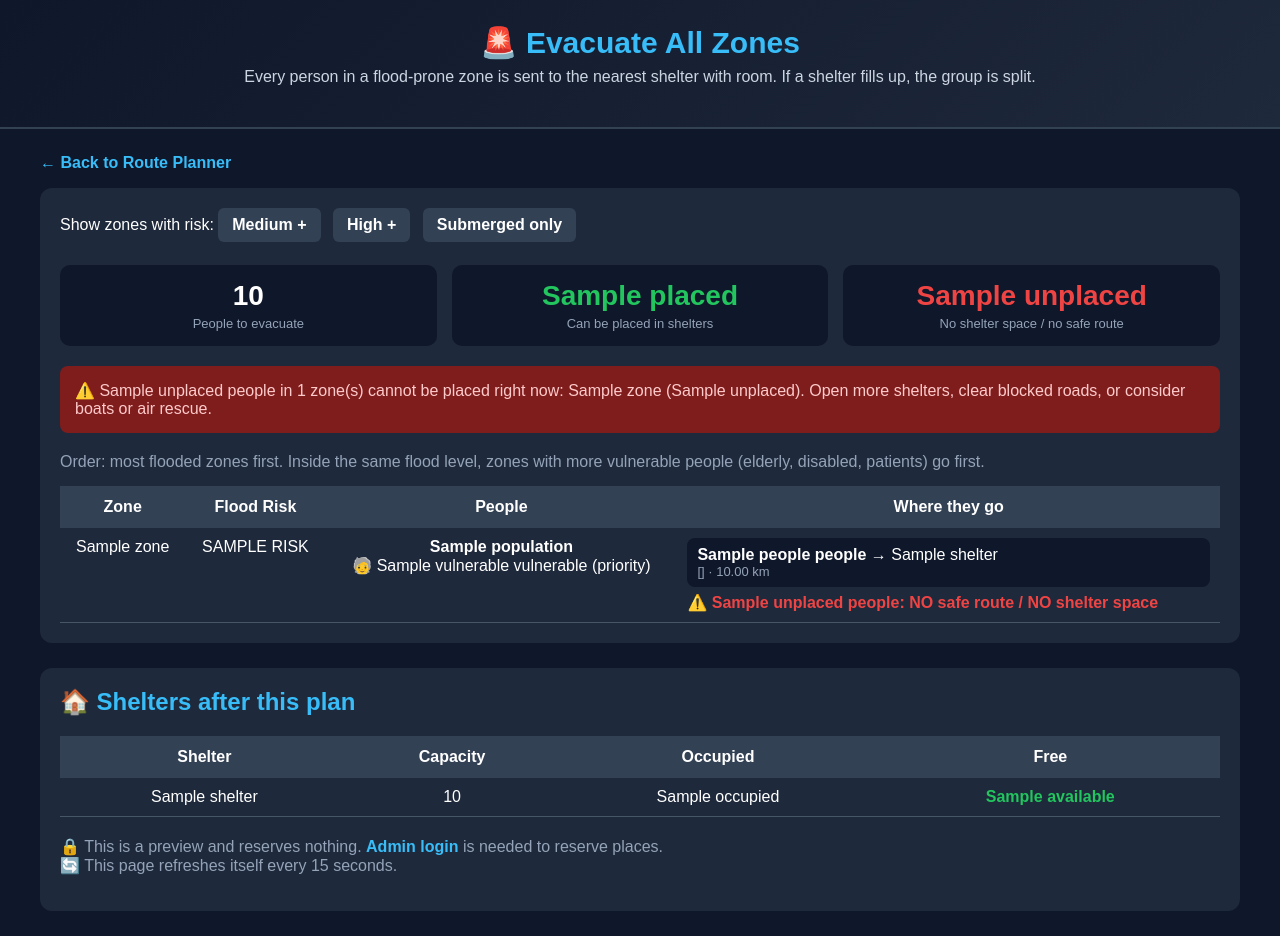
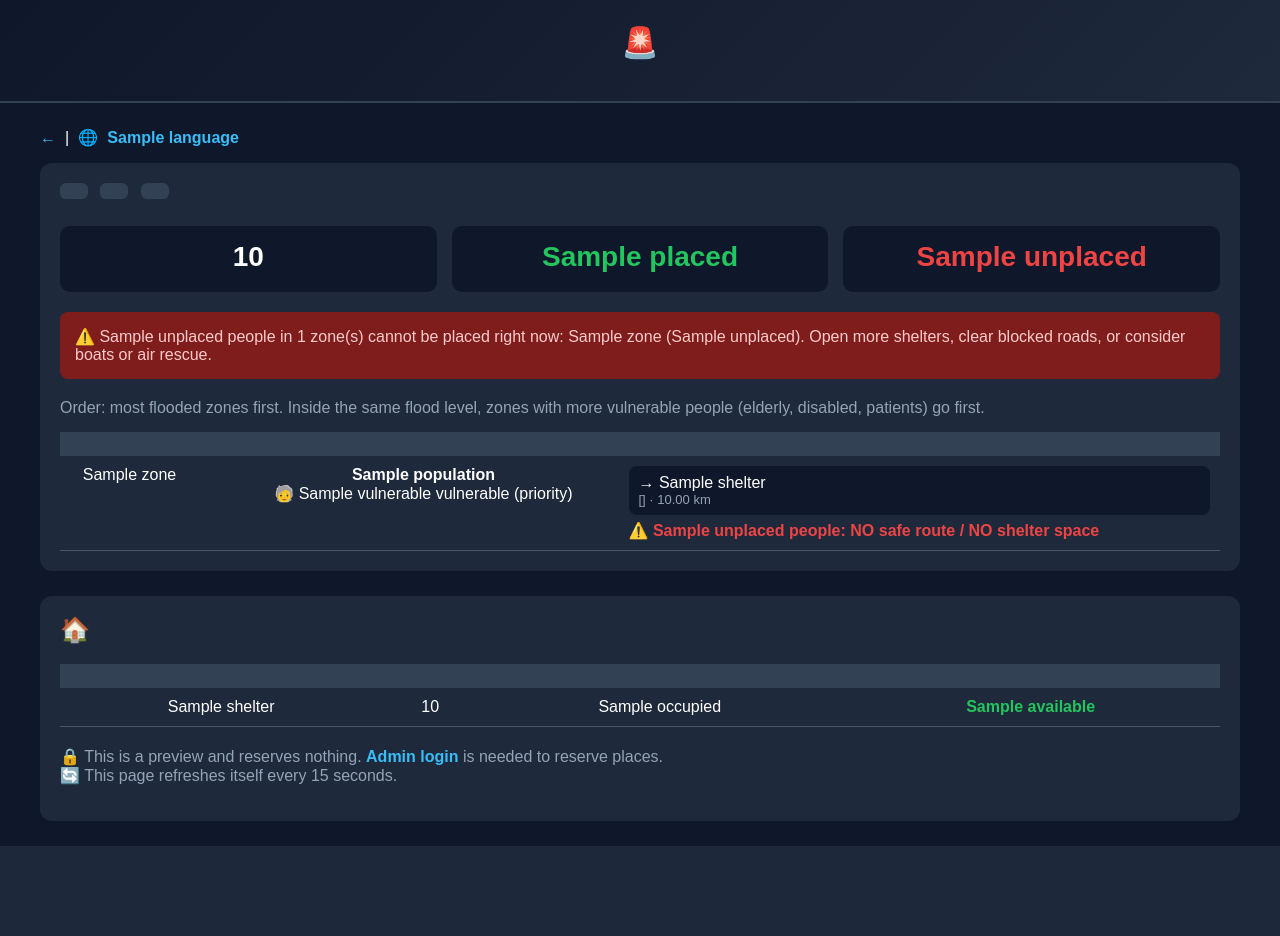
Before and after one commit to shaikyakub071-coder/flood_evacuation-planner, a Python web app: template templates/evacuate_all.html in a window 1280 px wide. After the commit the page ends 846 px from the top, so only its background shows below. Run offline with Jinja, Linux system fonts and the light colour scheme; the template is opened without the code that fills it: most values are stand-ins (such as "Sample title", 1, 10 or a date in 2020).

Commit message:
Internationalize evacuation page content

```diff
--- a/templates/evacuate_all.html
+++ b/templates/evacuate_all.html
@@ -1,10 +1,10 @@
 <!DOCTYPE html>
-<html lang="en">
+<html lang="{{ lang }}">
 <head>
     <meta charset="UTF-8">
     <meta name="viewport" content="width=device-width, initial-scale=1.0">
     {% if not is_admin %}<meta http-equiv="refresh" content="15">{% endif %}
-    <title>Evacuate All Zones</title>
+    <title>{{ t('ev_title') }}</title>
     <style>
         * { box-sizing: border-box; }
         body { margin: 0; font-family: Arial, sans-serif;
@@ -54,42 +54,43 @@
 </head>
 <body>
 <div class="header">
-    <h1>🚨 Evacuate All Zones</h1>
-    <p>Every person in a flood-prone zone is sent to the nearest shelter
-       with room. If a shelter fills up, the group is split.</p>
+    <h1>🚨 {{ t('ev_title') }}</h1>
+    <p>{{ t('ev_sub') }}</p>
 </div>
 
 <div class="container">
-    <p><a class="back" href="/">← Back to Route Planner</a></p>
+    <p><a class="back" href="/">← {{ t('back') }}</a>
+       &nbsp;|&nbsp; 🌐 {% for code, name in languages.items() %}<a class="back" href="/lang/{{ code }}?next={{ request.full_path }}"
+           style="margin:0 5px;{{ 'color:#ffffff;' if code == lang }}">{{ name }}</a>{% endfor %}</p>
 
     {% if error %}<div class="warn">❌ {{ error }}</div>{% endif %}
     {% if message %}<div class="ok">✅ {{ message }}</div>{% endif %}
 
     <div class="box">
         <div class="filters">
-            Show zones with risk:
+            {{ t('ev_filter') }}
             <a href="/evacuate-all?risk=medium"
-               class="{{ 'active' if min_risk == 'medium' }}">Medium +</a>
+               class="{{ 'active' if min_risk == 'medium' }}">{{ t('ev_medium') }}</a>
             <a href="/evacuate-all?risk=high"
-               class="{{ 'active' if min_risk == 'high' }}">High +</a>
+               class="{{ 'active' if min_risk == 'high' }}">{{ t('ev_high') }}</a>
             <a href="/evacuate-all?risk=submerged"
-               class="{{ 'active' if min_risk == 'submerged' }}">Submerged only</a>
+               class="{{ 'active' if min_risk == 'submerged' }}">{{ t('ev_sub_only') }}</a>
         </div>
 
         <div class="cards">
             <div class="card">
                 <div class="num">{{ totals.total }}</div>
-                <div class="lbl">People to evacuate</div>
+                <div class="lbl">{{ t('ev_total') }}</div>
             </div>
             <div class="card">
                 <div class="num low">{{ totals.placed }}</div>
-                <div class="lbl">Can be placed in shelters</div>
+                <div class="lbl">{{ t('ev_placed') }}</div>
             </div>
             <div class="card">
                 <div class="num {{ 'high' if totals.unplaced else 'low' }}">
                     {{ totals.unplaced }}
                 </div>
-                <div class="lbl">No shelter space / no safe route</div>
+                <div class="lbl">{{ t('ev_unplaced') }}</div>
             </div>
         </div>
 
@@ -112,17 +113,17 @@
         <table>
             <thead>
                 <tr>
-                    <th>Zone</th>
-                    <th>Flood Risk</th>
-                    <th>People</th>
-                    <th>Where they go</th>
+                    <th>{{ t('ev_th_zone') }}</th>
+                    <th>{{ t('ev_th_risk') }}</th>
+                    <th>{{ t('ev_th_people') }}</th>
+                    <th>{{ t('ev_th_where') }}</th>
                 </tr>
             </thead>
             <tbody>
             {% for p in plan %}
                 <tr>
                     <td>{{ p.zone }}</td>
-                    <td class="{{ p.risk }}">{{ p.risk|upper }}</td>
+                    <td class="{{ p.risk }}">{{ t(p.risk) }}</td>
                     <td>
                         <b>{{ p.population }}</b>
                         {% if p.vulnerable %}
@@ -132,7 +133,7 @@
                     <td class="where">
                         {% for a in p.assignments %}
                         <div class="assign">
-                            <b>{{ a.people }} people</b> → {{ a.shelter }}
+                            <b>{{ t('ev_n_people', n=a.people) }}</b> → {{ a.shelter }}
                             <div class="sub">
                                 {{ a.route|join(' → ') }}
                                 · {{ "%.2f"|format(a.distance) }} km
@@ -156,11 +157,11 @@
     </div>
 
     <div class="box">
-        <h2>🏠 Shelters after this plan</h2>
+        <h2>🏠 {{ t('ev_shelters') }}</h2>
         <table>
             <thead>
-                <tr><th>Shelter</th><th>Capacity</th>
-                    <th>Occupied</th><th>Free</th></tr>
+                <tr><th>{{ t('shelter') }}</th><th>{{ t('ev_th_capacity') }}</th>
+                    <th>{{ t('ev_th_occupied') }}</th><th>{{ t('ev_th_free') }}</th></tr>
             </thead>
             <tbody>
             {% for s in shelters %}
```
